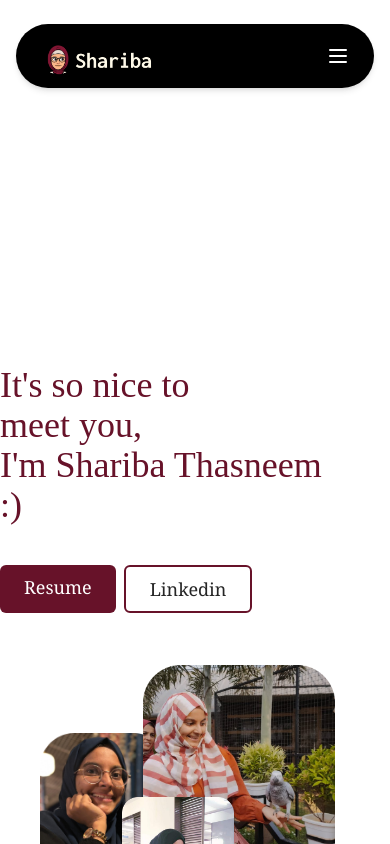
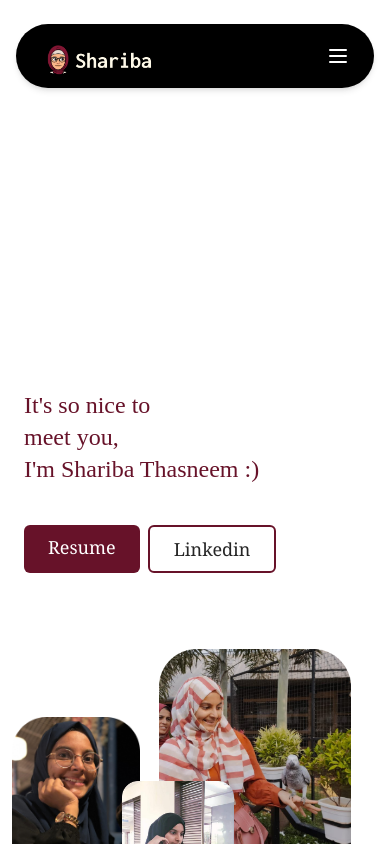
Before and after one commit to sharithasneem/portfolio, a Next.js app: page /about in a window 390 px wide. Shown: the top 844 px of the page. Built offline with nearby package versions, Linux system fonts and the light colour scheme.

Commit message:
about resposive

```diff
--- a/src/app/about/page.js
+++ b/src/app/about/page.js
@@ -12,7 +12,7 @@ export default function About() {
             {/* Main container with responsive layout */}
             <div className="flex flex-col md:flex-row mb-30 w-[90vw] h-full space-y-10 md:space-y-0 md:space-x-10">
                 {/* Text Section */}
-                <div className="flex flex-wrap flex-col  md:p-20 md:ml-10 w-full md:w-[60vw] space-y-10">
+                <div className="flex flex-wrap flex-col p-6   md:p-20 md:ml-10 w-full md:w-[60vw] space-y-10">
                     {/* Paragraph section */}
                     <motion.div
                         style={{
@@ -21,7 +21,7 @@ export default function About() {
                         initial={{ opacity: 0, y: 20 }}
                         animate={{ opacity: 1, y: 0 }}
                         transition={{ duration: 0.8, ease: "easeOut" }}
-                        className="text-4xl mt-[30vh] md:text-5xl font-mono text-[#671229]"
+                        className="text-2xl mt-[30vh] md:mt-0 md:text-5xl font-mono text-[#671229]"
                     >
                         <p>
                             {text1}  <br />meet you,<br />{text2}
@@ -63,17 +63,17 @@ export default function About() {
                     <img
                         src="m2.png"
                         alt="Hero Image"
-                        className="absolute top-20 left-10 w-32 md:top-0 md:left-0 sm:w-48 h-auto bg-cover bg-center"
+                        className="absolute top-20 left-3 w-32 md:top-0 md:left-0 sm:w-48 h-auto bg-cover bg-center"
                     />
                     <img
                         src="/me1.png"
                         alt="Hero Image"
-                        className="absolute top-1/4 right-4 md:top-1/4 md:right-4 sm:right-14 w-48 sm:w-64 h-auto bg-cover bg-center"
+                        className="absolute top-1/4 right-0 md:top-1/4 md:right-0 sm:right-14 w-48 sm:w-64 h-auto bg-cover bg-center"
                     />
                     <img
                         src="/m4.png"
                         alt="Hero Image"
-                        className="absolute top-36 right-1/3 md:bottom-0 md:left-1/4 w-28 sm:w-40 h-auto bg-cover bg-center"
+                        className="absolute top-36 right-1/3 md:bottom-0 md:left-20 w-28 sm:w-40 h-auto bg-cover bg-center"
                     />
                 </motion.div>
             </div>
```
